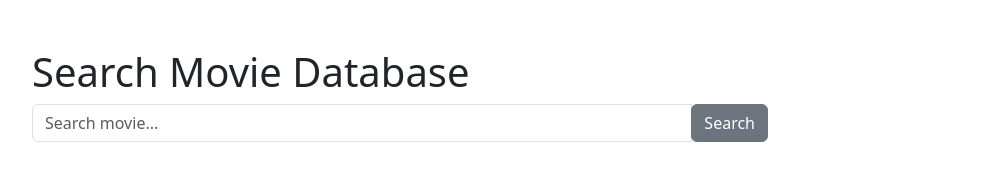
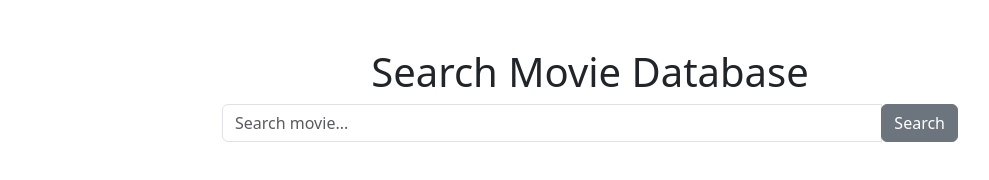
Before and after one commit to Hirakushiii/MOVIE-SEARCH-DATABASE, a plain HTML site: page index.html in a window 1280 px wide. Shown: the whole page, without its empty margins (50-1039 px from the left). Drawn offline with nearby package versions, Linux system fonts and the light colour scheme.

```diff
--- a/index.html
+++ b/index.html
@@ -15,10 +15,10 @@
     <div class="container">
     <div class="row mt-5">
         <div class="col">
-        <h1>Search Movie Database</h1>
+        <h1 class="text-center">Search Movie Database</h1>
         </div>
     </div>
-    <div class="row">
+    <div class="row justify-content-center">
         <div class="col-md-8">
         <div class="input-group mb-3">
             <input type="text" class="form-control input-key" placeholder="Search movie..." aria-describedby="button-addon2" />
```
